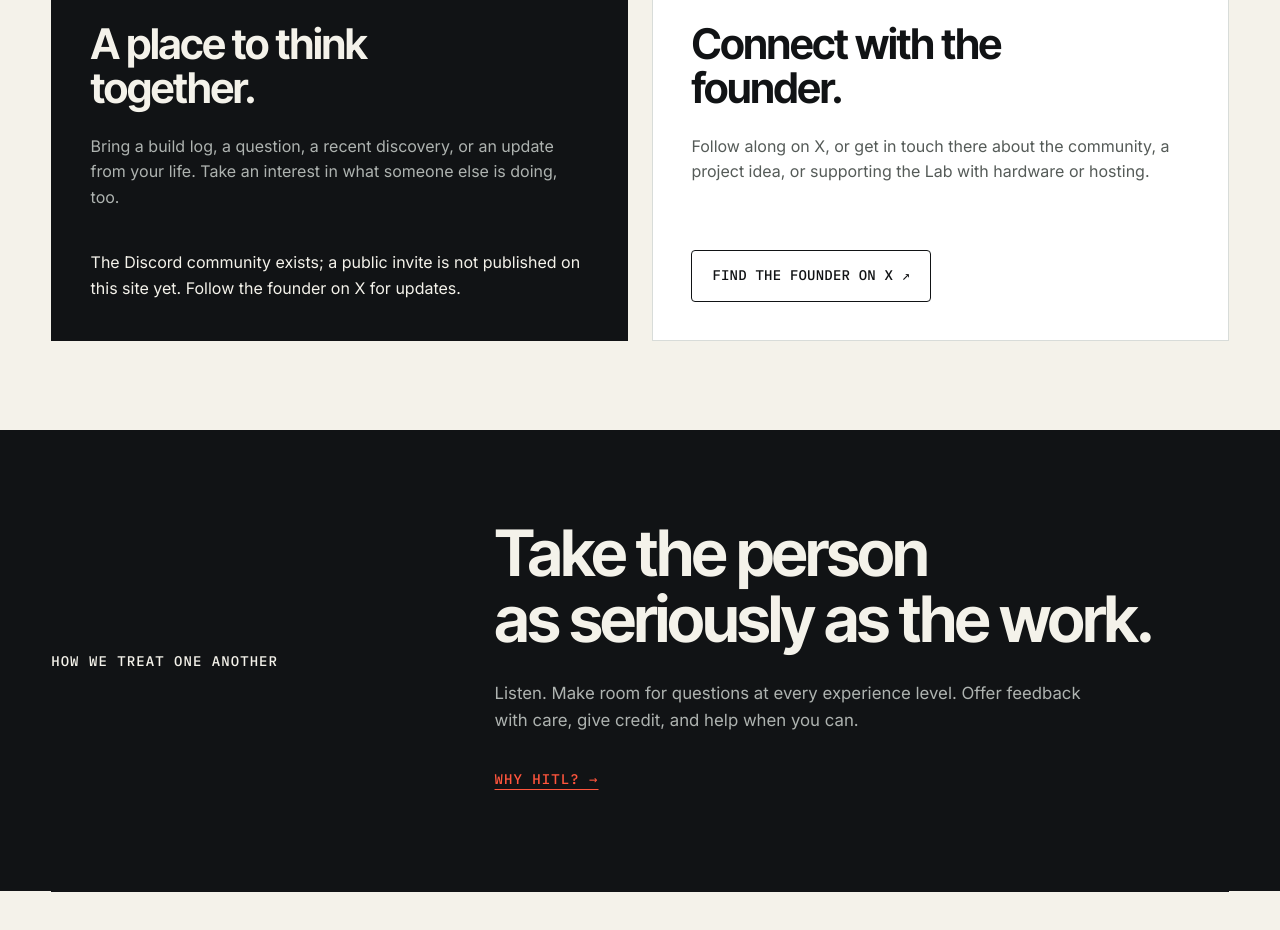
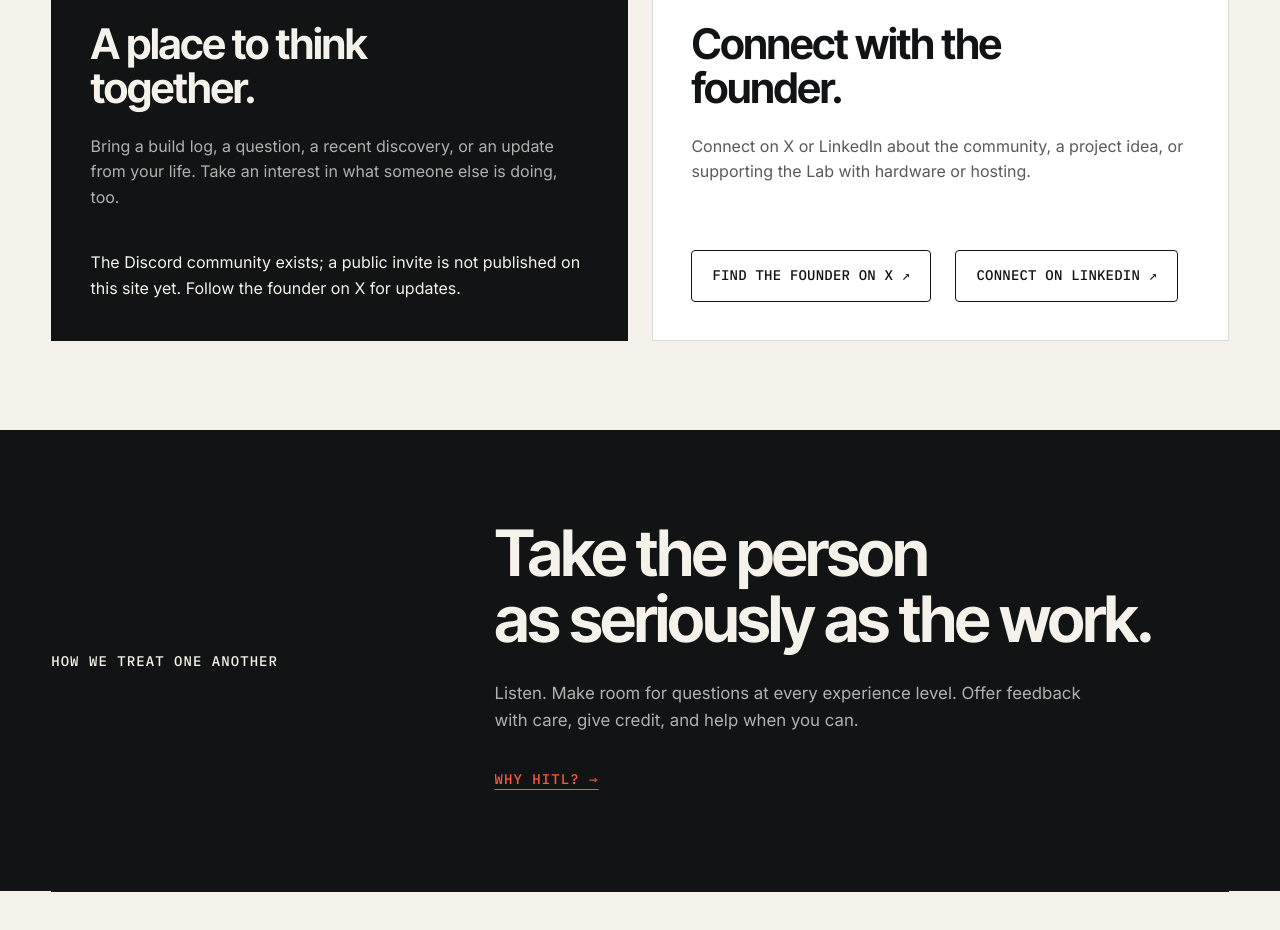
Before and after one commit to Hackers-in-the-Loop/website, a Next.js app: page /community in a window 1280 px wide. Shown: the part 780-1710 px from the top of the page. Built offline with nearby package versions, Linux system fonts and the light colour scheme; no server answers.

Commit message:
Add founder LinkedIn contact link

```diff
--- a/src/app/community/page.tsx
+++ b/src/app/community/page.tsx
@@ -15,7 +15,7 @@ export default function CommunityPage() {
       <div className="section-heading"><h2 id="connect-title" className="eyebrow">Where to connect</h2></div>
       <div className="community-places">
         <article className="community-place community-place--dark"><p className="metadata">Community home / Discord</p><h3>A place to think together.</h3><p>Bring a build log, a question, a recent discovery, or an update from your life. Take an interest in what someone else is doing, too.</p><div className="community-place__actions">{siteConfig.discordUrl ? <CommunityLink className="button button--paper" /> : <p>The Discord community exists; a public invite is not published on this site yet. Follow the founder on X for updates.</p>}</div></article>
-        <article className="community-place"><p className="metadata">Founder / Connect</p><h3>Connect with the founder.</h3><p>Follow along on X, or get in touch there about the community, a project idea, or supporting the Lab with hardware or hosting.</p><div className="community-place__actions"><a className="button" href={siteConfig.xUrl} target="_blank" rel="noreferrer">Find the founder on X ↗</a></div></article>
+        <article className="community-place"><p className="metadata">Founder / Connect</p><h3>Connect with the founder.</h3><p>Connect on X or LinkedIn about the community, a project idea, or supporting the Lab with hardware or hosting.</p><div className="community-place__actions"><a className="button" href={siteConfig.xUrl} target="_blank" rel="noreferrer">Find the founder on X ↗</a><a className="button" href={siteConfig.linkedinUrl} target="_blank" rel="noreferrer">Connect on LinkedIn ↗</a></div></article>
       </div>
     </section>
     <section className="community-ethos" aria-labelledby="ethos-title"><div className="site-shell community-ethos__inner"><p className="eyebrow">How we treat one another</p><div><h2 id="ethos-title">Take the person<br />as seriously as the work.</h2><p>Listen. Make room for questions at every experience level. Offer feedback with care, give credit, and help when you can.</p><Link className="text-link" href="/why">Why HITL? →</Link></div></div></section>
--- a/src/lib/site.ts
+++ b/src/lib/site.ts
@@ -7,6 +7,7 @@ export const siteConfig = {
     "A community for people building with technology, learning about it, or finding their footing in tech.",
   labRequestUrl: "https://forms.gle/XebgbcZQ993fEQbi7",
   buildThreadUrl: "https://xcancel.com/iamMrDuncan/status/2096739567537652149#m",
+  linkedinUrl: "https://linkedin.com/in/jsduncan98",
   xUrl: "https://x.com/iammrduncan",
   githubUrl: "https://github.com/Hackers-in-the-Loop",
   repositoryUrl: "https://github.com/Hackers-in-the-Loop/website",
```
